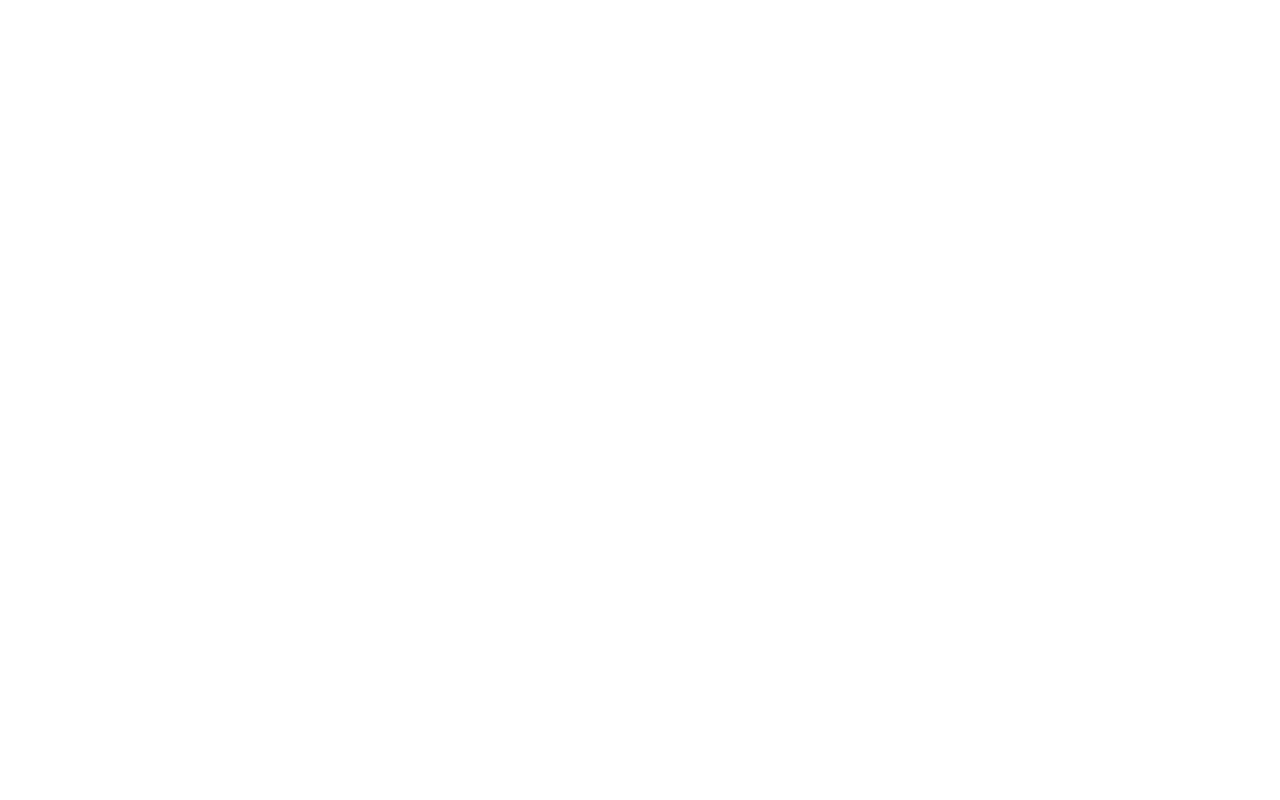
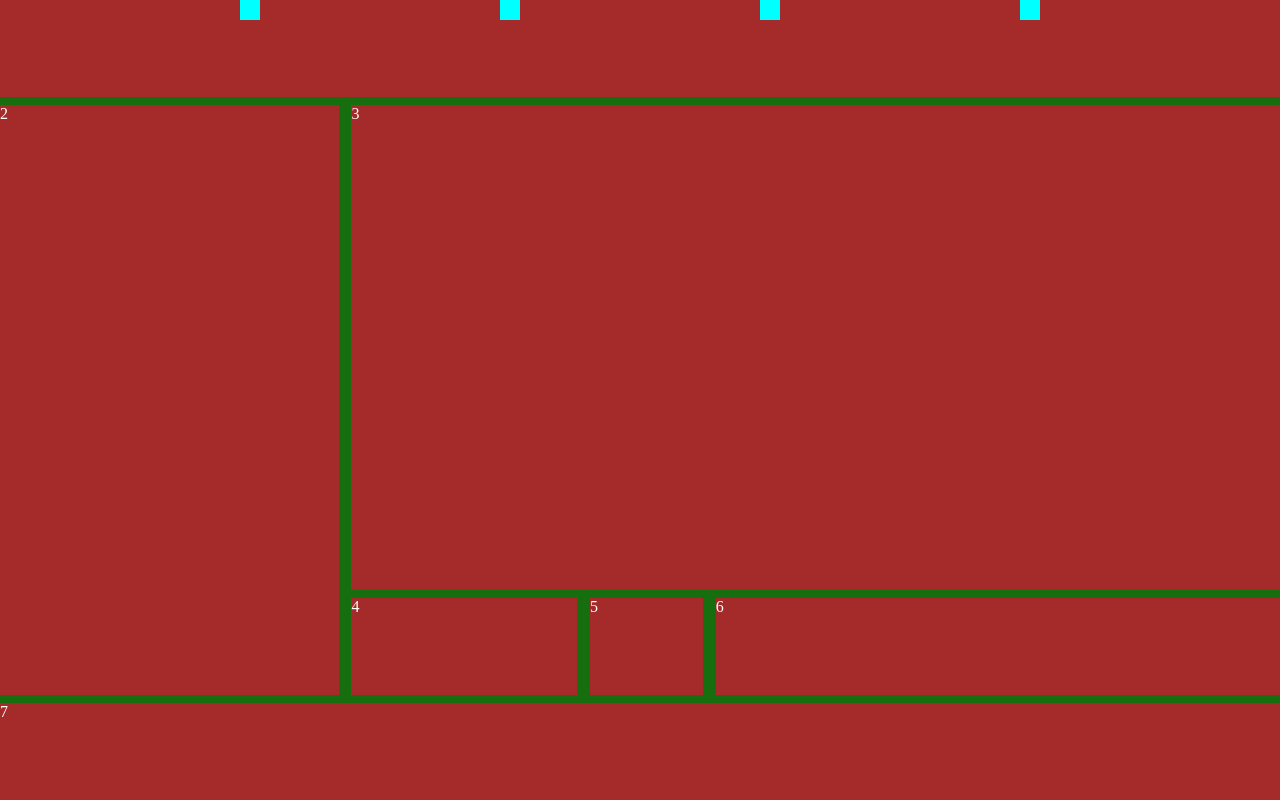
Before and after one commit to IgnacioFurio/ifj-geekshubs-fsd-val-practica4-20-01-2023, a plain HTML site: page index.html in a window 1280 px wide. Drawn offline with Linux system fonts and the light colour scheme.

Commit message:
Grid establecido

```diff
--- a/css/style.css
+++ b/css/style.css
@@ -0,0 +1,40 @@
+body{
+    background-color: aqua;
+    margin: 0;
+}
+
+.container {
+    background-color: rgb(22, 110, 14);
+    height: 100vh;
+    display: grid;
+    grid-template-columns: 3fr 2fr 1fr 5fr;
+    grid-template-rows: 1fr 5fr 1fr 1fr;
+    gap: 1%;
+}
+
+.box {
+    background-color: brown;
+    color: white;
+}
+
+.box1{
+    grid-column: 1 / 5;
+    display: flex;
+    justify-content: space-evenly;
+}
+.test{
+    background-color: aqua;
+    width: 20px;
+    height: 20px;
+}
+
+.box2{
+    grid-row: 2 / 4;
+}
+.box3{
+    grid-row: 2 / 3;
+    grid-column: 2 / 5;
+}
+.box7{
+    grid-column: 1 / 5;
+}
--- a/index.html
+++ b/index.html
@@ -8,6 +8,19 @@
     <link rel="stylesheet" href="./css/style.css">
 </head>
 <body>
-
+    <div class="container">
+        <div class="box box1">
+            <div class="test"></div>
+            <div class="test"></div>
+            <div class="test"></div>
+            <div class="test"></div>
+        </div>
+        <div class="box box2">2</div>
+        <div class="box box3">3</div>
+        <div class="box">4</div>
+        <div class="box">5</div>
+        <div class="box">6</div>
+        <div class="box box7">7</div>
+    </div>
 </body>
 </html>
```
